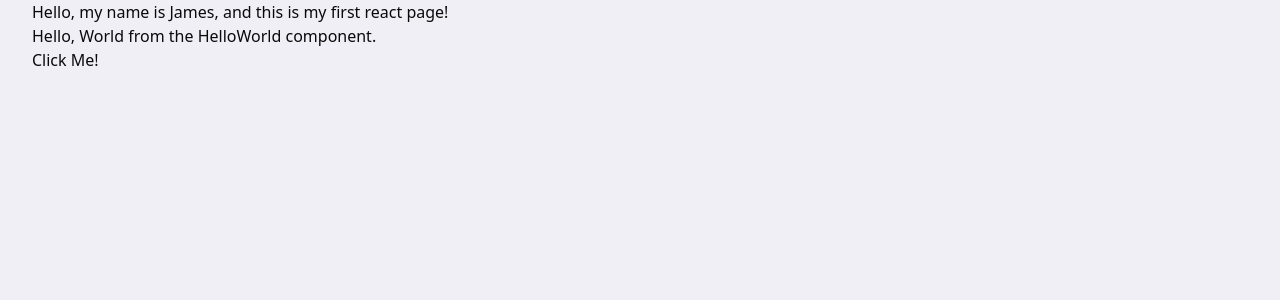
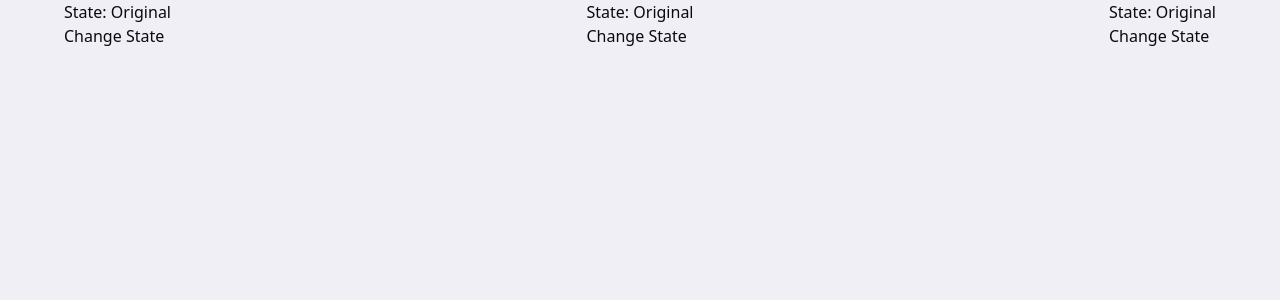
Before and after one commit to JamesonRGrieve-Instruction/2025-EXSM-3939-LEC-WI1, a Next.js app: page / in a window 1280 px wide. Shown: the top 300 px of the page. Built offline with nearby package versions, Linux system fonts and the light colour scheme.

Commit message:
Solution;

```diff
--- a/src/app/page.jsx
+++ b/src/app/page.jsx
@@ -1,12 +1,11 @@
-import ClickMe from '../components/stateless/ClickMe';
-import HelloWorld from '../components/stateless/HelloWorld';
+import StateChanger from '../components/StateChanger';
 
 export default function Home() {
   return (
-    <main>
-      <p>Hello, my name is James, and this is my first react page!</p>
-      <HelloWorld />
-      <ClickMe />
+    <main className='container flex justify-between'>
+      <StateChanger />
+      <StateChanger />
+      <StateChanger />
     </main>
   );
 }
--- /dev/null
+++ b/src/components/StateChanger.jsx
@@ -0,0 +1,12 @@
+'use client';
+import { useState } from 'react';
+
+export default function () {
+  const [original, setOriginal] = useState(true);
+  return (
+    <div>
+      <h1>State: {original ? 'Original' : 'Changed'}</h1>
+      <button onClick={() => setOriginal((previous) => !previous)}>Change State</button>
+    </div>
+  );
+}
--- a/src/components/stateless/ClickMe.tsx
+++ /dev/null
@@ -1,3 +0,0 @@
-export default function ClickMe() {
-  return <button>Click Me!</button>;
-}
--- a/src/components/stateless/HelloWorld.jsx
+++ /dev/null
@@ -1,3 +0,0 @@
-export default function () {
-  return <p>Hello, World from the HelloWorld component.</p>;
-}
```
